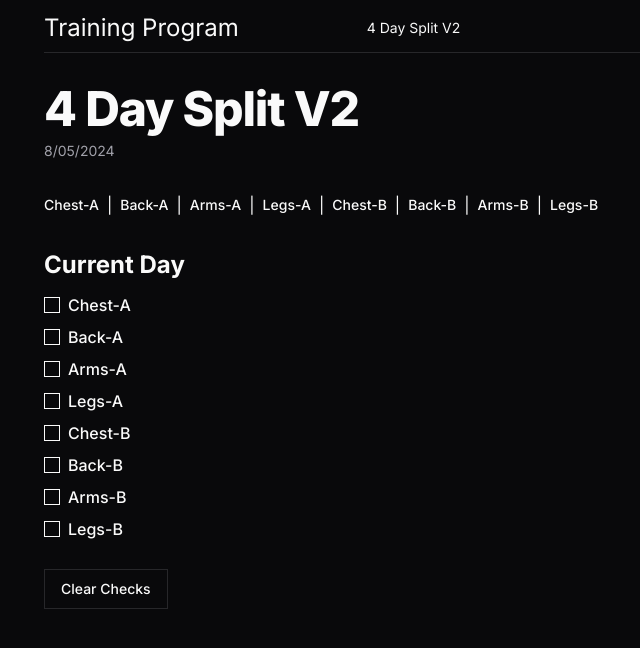
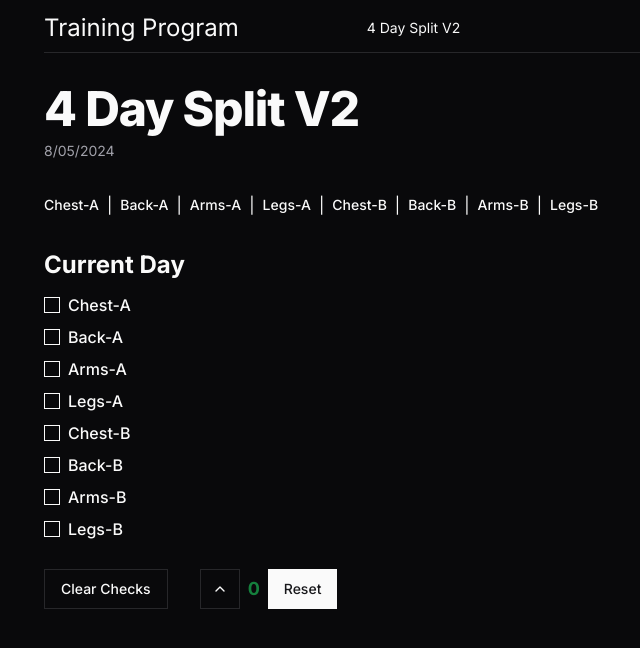
Before and after one commit to Dillonzellis/training-program, a Next.js app: page /4-day-split-v2 in a window 1280 px wide. Shown: the top 648 px of the page, without its empty margins (36-676 px from the left). Built offline with nearby package versions, Linux system fonts and the light colour scheme.

Commit message:
WIP restDayCounter

```diff
--- a/src/app/4-day-split-v2/page.tsx
+++ b/src/app/4-day-split-v2/page.tsx
@@ -5,6 +5,7 @@ import { updateDate } from "@/data/globals";
 import MaxWidthWrapper from "@/components/MaxWidthWrapper";
 import { SplitCheckbox } from "@/components/SplitCheckbox";
 import { fourDayChecksV2 } from "@/data/checks";
+import { RestDayCounter } from "@/components/RestDayCounter";
 
 export default function FourDaySplit() {
   return (
@@ -19,7 +20,11 @@ export default function FourDaySplit() {
 
           <BreadCrumb crumbs={FourDayV2Crumbs} />
           <h2 className="text-2xl font-bold pb-4">Current Day</h2>
-          <SplitCheckbox splitChecks={fourDayChecksV2} />
+
+          <div className="flex items-end gap-4 md:gap-8">
+            <SplitCheckbox splitChecks={fourDayChecksV2} />
+            <RestDayCounter />
+          </div>
         </div>
       </MaxWidthWrapper>
     </MainWrapper>
--- /dev/null
+++ b/src/components/RestDayCounter.tsx
@@ -0,0 +1,52 @@
+"use client";
+
+import React from "react";
+import { useState, useEffect } from "react";
+import { useLocalStorage } from "usehooks-ts";
+import { ChevronUp } from "lucide-react";
+import { Button } from "@/components/ui/button";
+
+export const RestDayCounter = () => {
+  const [dayCounter, setDayCounter] = useLocalStorage("rest day", 0);
+  const [isClient, setIsClient] = useState(false);
+
+  useEffect(() => {
+    setIsClient(true);
+  }, []);
+
+  const handleDayCounter = () => {
+    setDayCounter((prevState) => prevState + 1);
+  };
+
+  const dayColor = () => {
+    if (dayCounter === 0 || dayCounter === 1) {
+      return "text-green-700";
+    }
+    if (dayCounter === 2) {
+      return "text-white";
+    }
+    if (dayCounter >= 3) {
+      return "text-red-700";
+    }
+
+    if (dayCounter >= 5) {
+      return "text-red-900  text-3xl";
+    }
+  };
+
+  const dayColorClass = dayColor();
+
+  // refactor using switch or cn()
+  // determine rest days automatically
+  return (
+    <div className="flex gap-2 items-center">
+      <Button variant="outline" size="icon" onClick={handleDayCounter}>
+        <ChevronUp className="h-4 w-4" />
+      </Button>
+      {isClient && (
+        <div className={`font-bold text-lg ${dayColorClass}`}>{dayCounter}</div>
+      )}
+      <Button onClick={() => setDayCounter(0)}>Reset</Button>
+    </div>
+  );
+};
```
